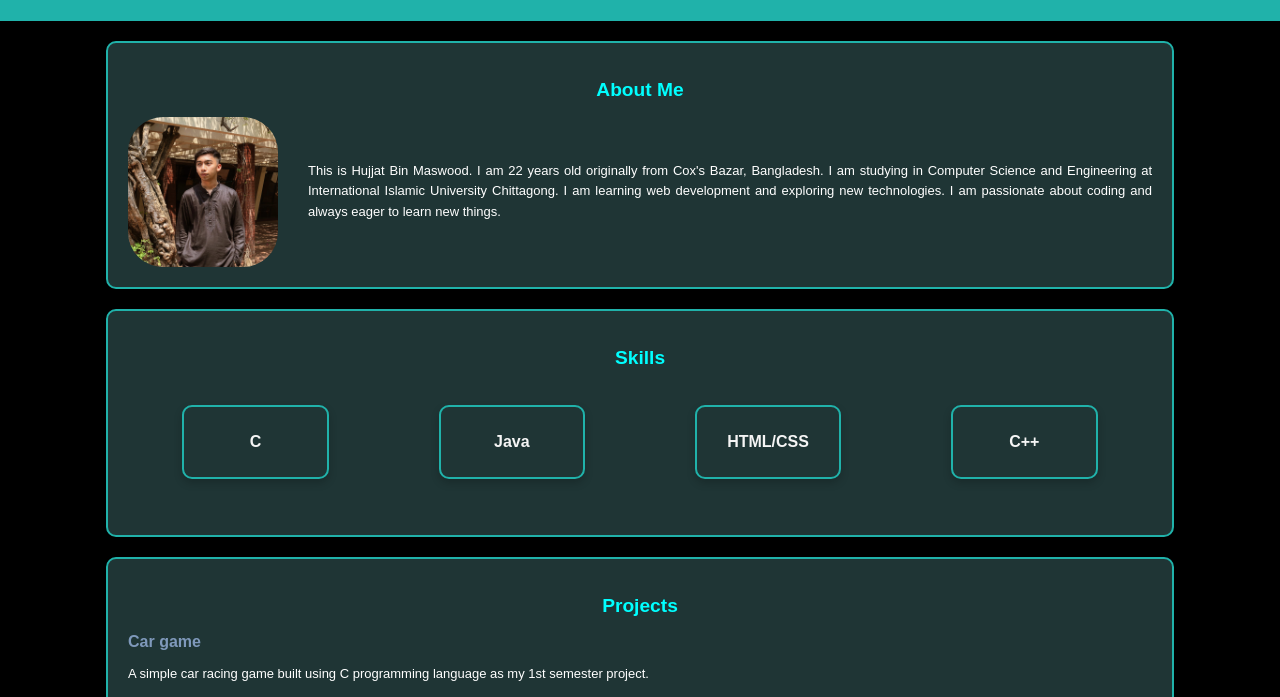
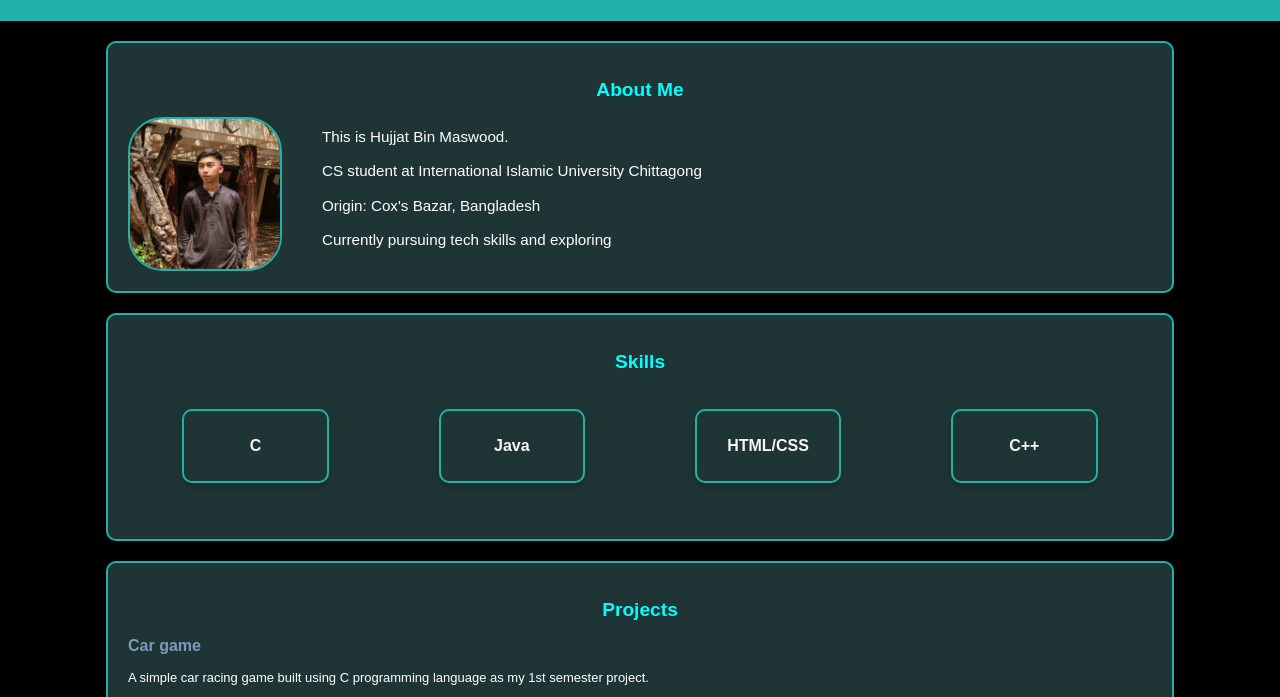
Before and after one commit to hujjat22/mini-project-1, a plain HTML site: page index.html in a window 1280 px wide. Shown: the part 99-796 px from the top of the page. Drawn offline with Linux system fonts and the light colour scheme.

Commit message:
update about me

```diff
--- a/index.html
+++ b/index.html
@@ -32,8 +32,14 @@
                 <h2>About Me</h2>
                 <div class="about-content">
                  <img src="image/profile.jpg" alt="profile picture of Hujjat Bin Maswood" >
-                <p> This is Hujjat Bin Maswood. I am 22 years old originally from Cox's Bazar, Bangladesh. I am studying in Computer Science and Engineering at International Islamic University Chittagong. I am learning web development and exploring new technologies. I am passionate about coding and always eager to learn new things.
+
+                <div class="about-text">
+                 <p> This is Hujjat Bin Maswood.
                 </p>
+                <p>CS student at International Islamic University Chittagong</p>
+                <p>Origin: Cox's Bazar, Bangladesh</p>
+                <p>Currently pursuing tech skills and exploring</p>
+                </div>
                 </div>
 
             </section>
--- a/style.css
+++ b/style.css
@@ -54,6 +54,7 @@ h2{
     flex-direction: row;
     align-items: center;
     gap: 30px;
+    text-align: left;
 
 }
 .about-content img {
@@ -63,15 +64,33 @@ h2{
     border-radius: 35px;
     object-fit:cover;
     margin-bottom:0px;
+    border: 2px solid lightseagreen;
 
 }
 .about-content p {
     flex: 1;
     margin: 0;
-    text-align: justify;
+    text-align: left;
     line-height: 1.6;
     font-weight: normal;
     font-size: small;
+}
+.about-content {
+    display: flex;
+    flex-direction: row;
+    align-items: center;
+    gap: 40px;
+}
+
+.about-text {
+    flex: 1;
+}
+
+.about-text p {
+    margin: 0 0 10px 0;
+    text-align: left;
+    line-height: 1.6;
+    font-size: 0.95rem;
 }
 
 p {
```
